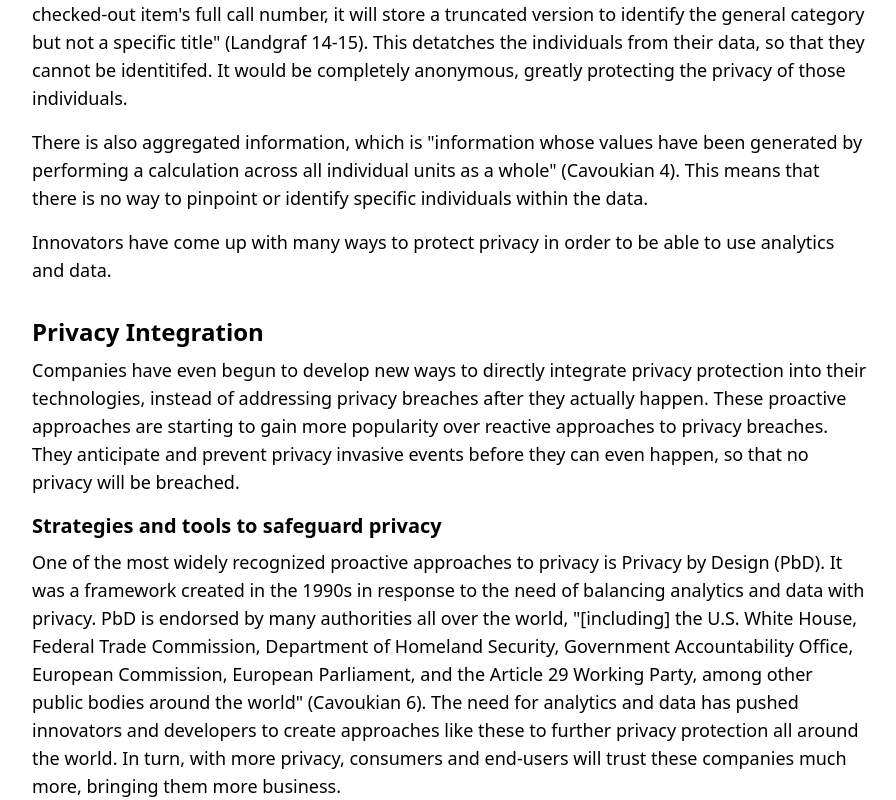
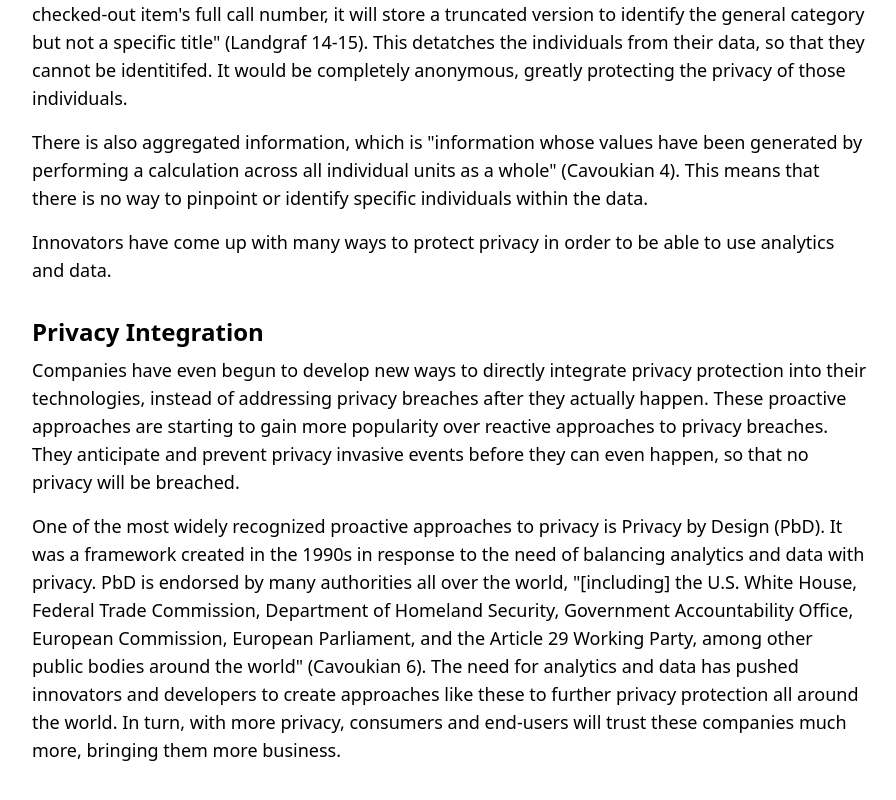
Before and after one commit to Den4200/analytics-and-privacy, a React (Create React App) app: page /analytics-and-privacy in a window 1280 px wide. Shown: the part 1164-1964 px from the top of the page, without its empty margins (190-1086 px from the left). After the commit the page ends 1928 px from the top, so only its background shows below. Built offline with nearby package versions, Linux system fonts and the light colour scheme.

Commit message:
Remove unnecessary header.

```diff
--- a/src/pages/AnalyticsAndPrivacyPage/index.tsx
+++ b/src/pages/AnalyticsAndPrivacyPage/index.tsx
@@ -54,8 +54,7 @@ const AnalyticsAndPrivacyPage = () => (
       that no privacy will be breached.
     </p>
 
-    <h3 className="text-xl font-bold mt-4 mb-2">Strategies and tools to safeguard privacy</h3>
-    <p className="text-lg mb-8">
+    <p className="text-lg mt-4 mb-8">
       One of the most widely recognized proactive approaches to privacy is Privacy by Design (PbD).
       It was a framework created in the 1990s in response to the need of balancing analytics and
       data with privacy. PbD is endorsed by many authorities all over the world, "[including] the
```
